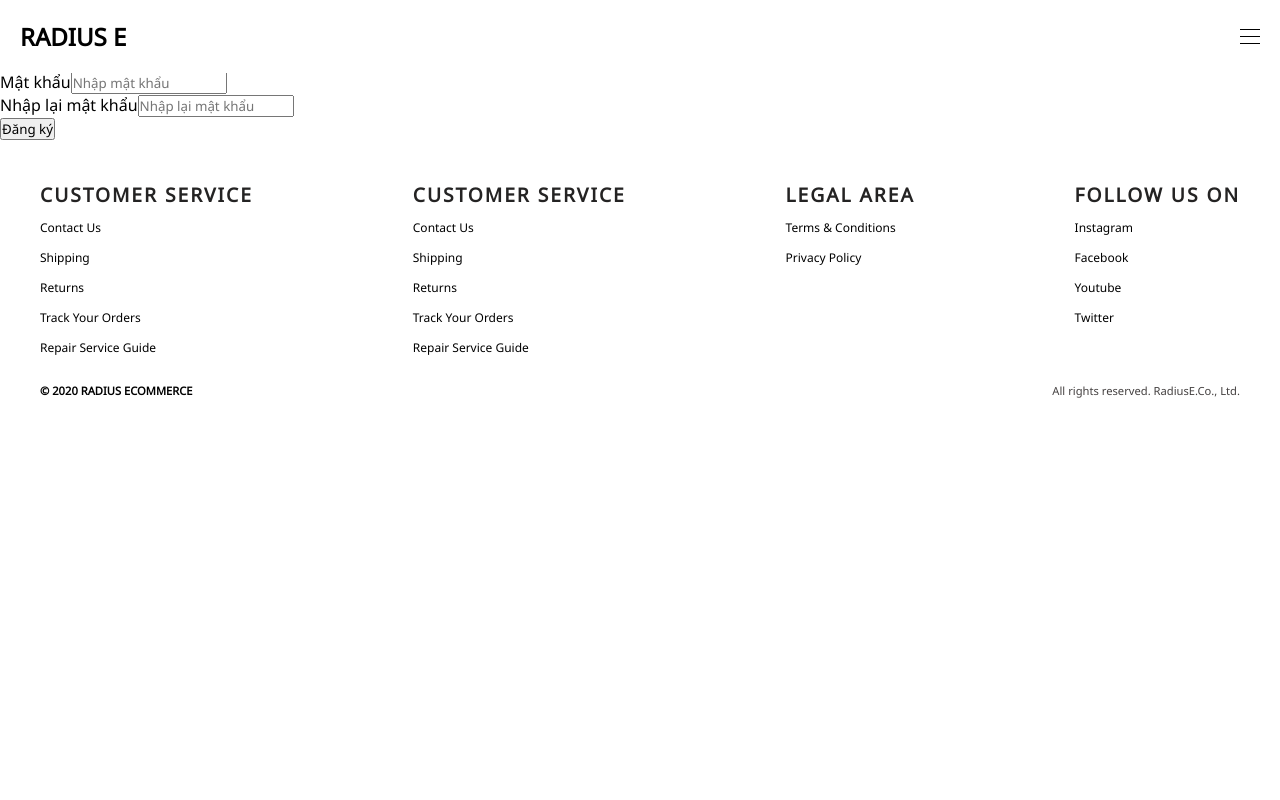
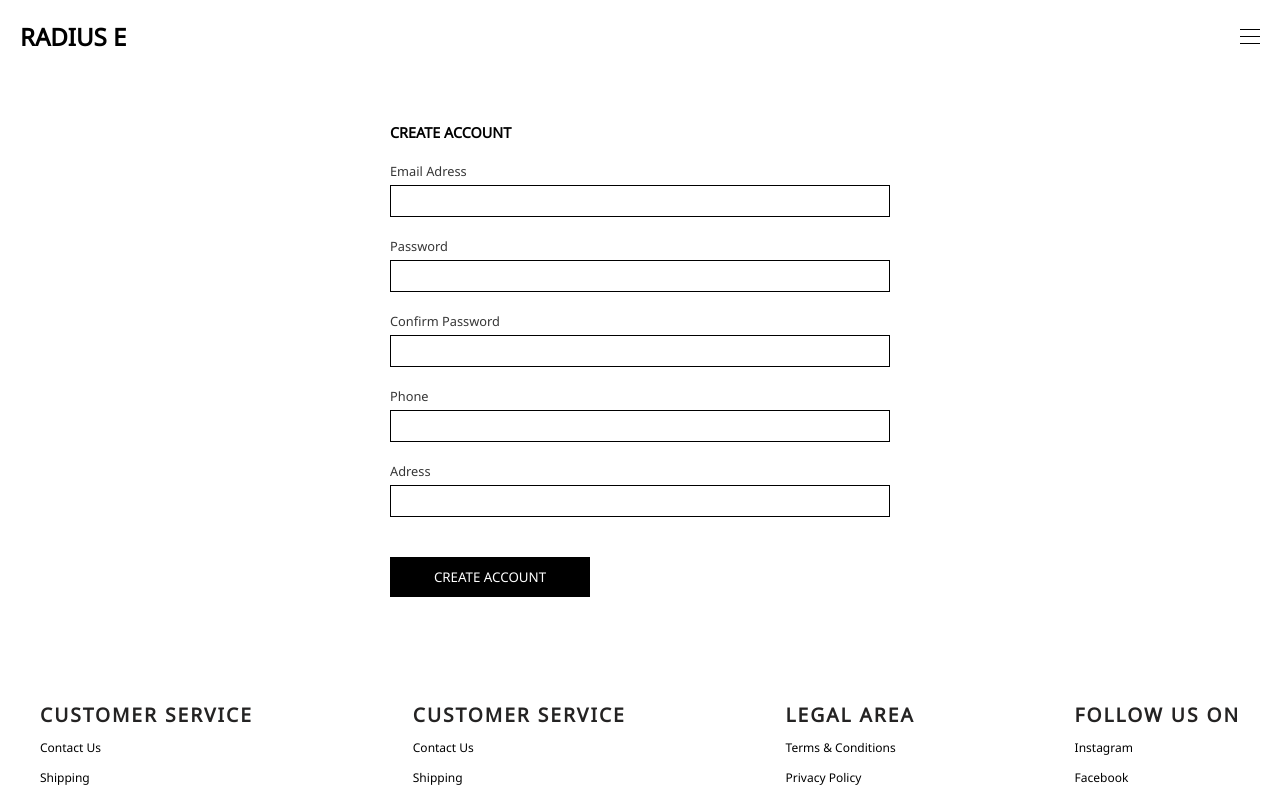
Before and after one commit to hoanghai31299/CDIO4-ECOMMERCE-RADIUS, a React (Create React App) app in the folder Client/: page /signup in a window 1280 px wide. Shown: the top 800 px of the page. Built offline with nearby package versions, Linux system fonts and the light colour scheme; the HTML template or start-up script is replaced by a standard one.

Commit message:
done signup

```diff
--- a/Client/src/Components/Signin/Signin.css
+++ b/Client/src/Components/Signin/Signin.css
@@ -1,20 +1,6 @@
 @import url('https://fonts.googleapis.com/css2?family=Noto+Sans&display=swap');
 :root {
     --main-font: 'Noto Sans', sans-serif;
-}
-
-div,
-p,
-a {
-    word-break: keep-all;
-}
-
-* {
-    font-family: var(--main-font);
-    font-weight: 100;
-    padding: 0;
-    margin: 0;
-    box-sizing: border-box;
 }
 
 .container-login {
--- /dev/null
+++ b/Client/src/Components/Signup/Signup.css
@@ -0,0 +1,74 @@
+@import url('https://fonts.googleapis.com/css2?family=Noto+Sans&display=swap');
+:root {
+    --main-font: 'Noto Sans', sans-serif;
+}
+
+div,
+p,
+a {
+    word-break: keep-all;
+}
+
+* {
+    font-family: var(--main-font);
+    font-weight: 100;
+    padding: 0;
+    margin: 0;
+    box-sizing: border-box;
+}
+
+.signup-container {
+    margin-top: 60px;
+    min-height: 600px;
+    display: flex;
+    align-items: center;
+    justify-content: center;
+}
+
+.title>h4 {
+    font-size: .9rem;
+    font-weight: 700;
+}
+
+.signup-form {
+    padding: 20px;
+}
+
+.form-items {
+    width: 500px;
+    max-width: 80vw;
+    margin: 20px auto 20px auto;
+}
+
+.form-items>.form-label {
+    font-size: .8rem;
+    margin-bottom: 5px;
+    color: rgb(54, 54, 54);
+}
+
+.form-input>input {
+    background-color: rgb(255 255 255);
+    border: 1px solid rgb(0 0 0);
+    outline: none;
+    height: 2rem;
+    width: 100%;
+    padding: 0 1rem;
+}
+
+.btns {
+    margin-top: 20px;
+    background-color: black;
+    outline: none;
+    border: none;
+    color: white;
+    width: 200px;
+    height: 40px;
+    max-width: 100%;
+    cursor: pointer;
+}
+
+@media only screen and (max-width: 1000px) {
+    .btns {
+        width: 100%;
+    }
+}
--- a/Client/src/Components/Signup/Signup.js
+++ b/Client/src/Components/Signup/Signup.js
@@ -1,70 +1,46 @@
 import React from "react";
-import "../Signin/Signin.css";
+import "./Signup.css";
 function Signup() {
   return (
-    <div>
-      <form method="POST" className="form" id="form-1">
-        <h3 className="heading">Thành viên đăng ký</h3>
-
-        <div className="spacer"></div>
-
-        <div className="form-group">
-          <label for="fullname" className="form-label">
-            Tên đầy đủ
-          </label>
-          <input
-            id="fullname"
-            name="fullname"
-            type="text"
-            placeholder="VD: Sơn Đặng"
-            className="form-control"
-          />
-          <span className="form-message"></span>
+    <div class="signup-container">
+      <form class="signup-form">
+        <div class="title">
+          <h4>CREATE ACCOUNT</h4>
+        </div>
+        <div class="form-body">
+          <div class="form-items">
+            <div class="form-label">Email Adress</div>
+            <div class="form-input">
+              <input type="email" />
+            </div>
+          </div>
+          <div class="form-items">
+            <div class="form-label">Password</div>
+            <div class="form-input">
+              <input type="password" />
+            </div>
+          </div>
+          <div class="form-items">
+            <div class="form-label">Confirm Password</div>
+            <div class="form-input">
+              <input type="password" />
+            </div>
+          </div>
+          <div class="form-items">
+            <div class="form-label">Phone</div>
+            <div class="form-input">
+              <input type="text" />
+            </div>
+          </div>
+          <div class="form-items">
+            <div class="form-label">Adress</div>
+            <div class="form-input">
+              <input type="text" />
+            </div>
+          </div>
         </div>
 
-        <div className="form-group">
-          <label for="email" className="form-label">
-            Email
-          </label>
-          <input
-            id="email"
-            name="email"
-            type="text"
-            placeholder="VD: email@domain.com"
-            className="form-control"
-          />
-          <span className="form-message"></span>
-        </div>
-
-        <div className="form-group">
-          <label for="password" className="form-label">
-            Mật khẩu
-          </label>
-          <input
-            id="password"
-            name="password"
-            type="password"
-            placeholder="Nhập mật khẩu"
-            className="form-control"
-          />
-          <span className="form-message"></span>
-        </div>
-
-        <div className="form-group">
-          <label for="password_confirmation" className="form-label">
-            Nhập lại mật khẩu
-          </label>
-          <input
-            id="password_confirmation"
-            name="password_confirmation"
-            placeholder="Nhập lại mật khẩu"
-            type="password"
-            className="form-control"
-          />
-          <span className="form-message"></span>
-        </div>
-
-        <button className="form-submit">Đăng ký</button>
+        <button class="btns">CREATE ACCOUNT</button>
       </form>
     </div>
   );
```
Also changed, not shown: 1 other file (tests, documents, lock files or other folders).
